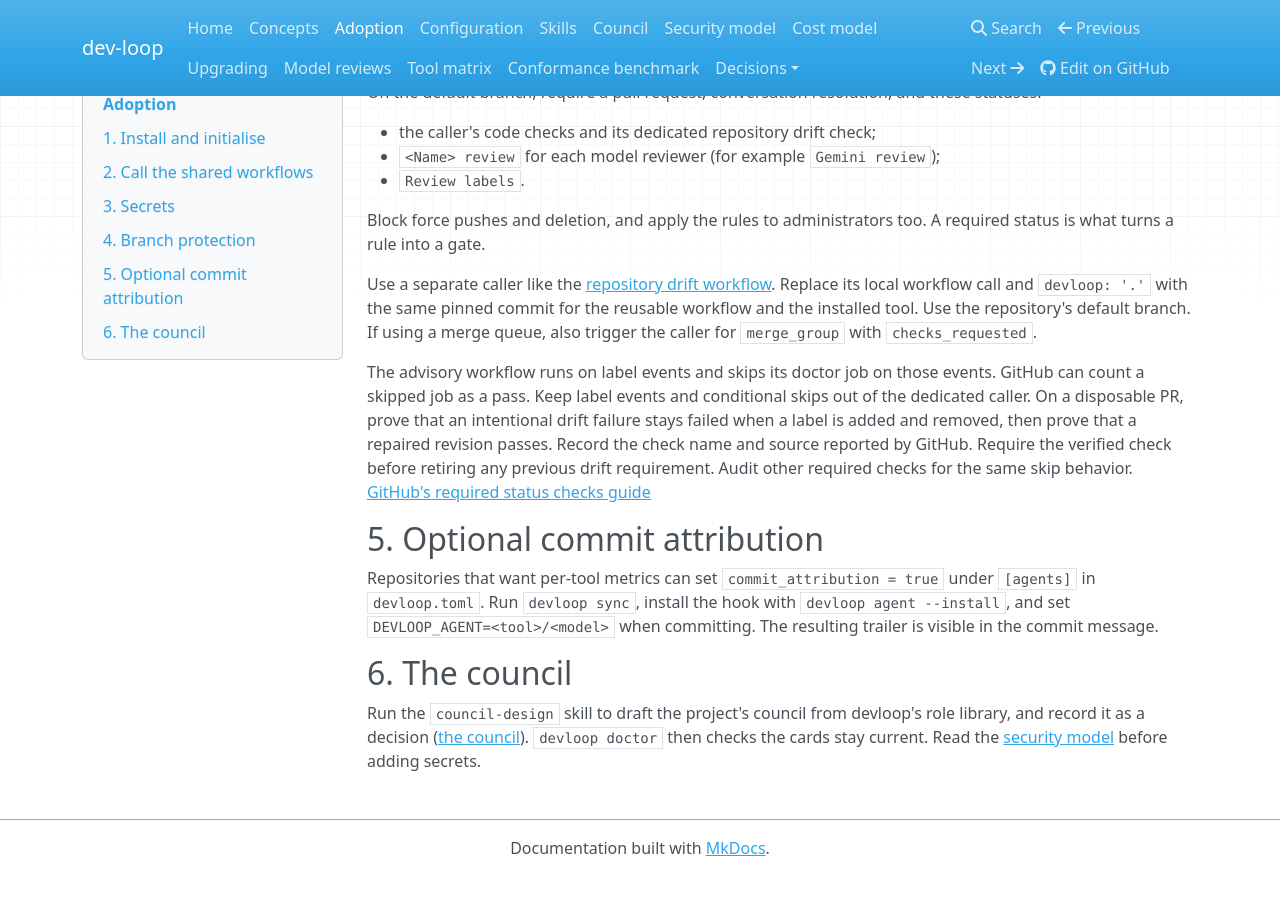
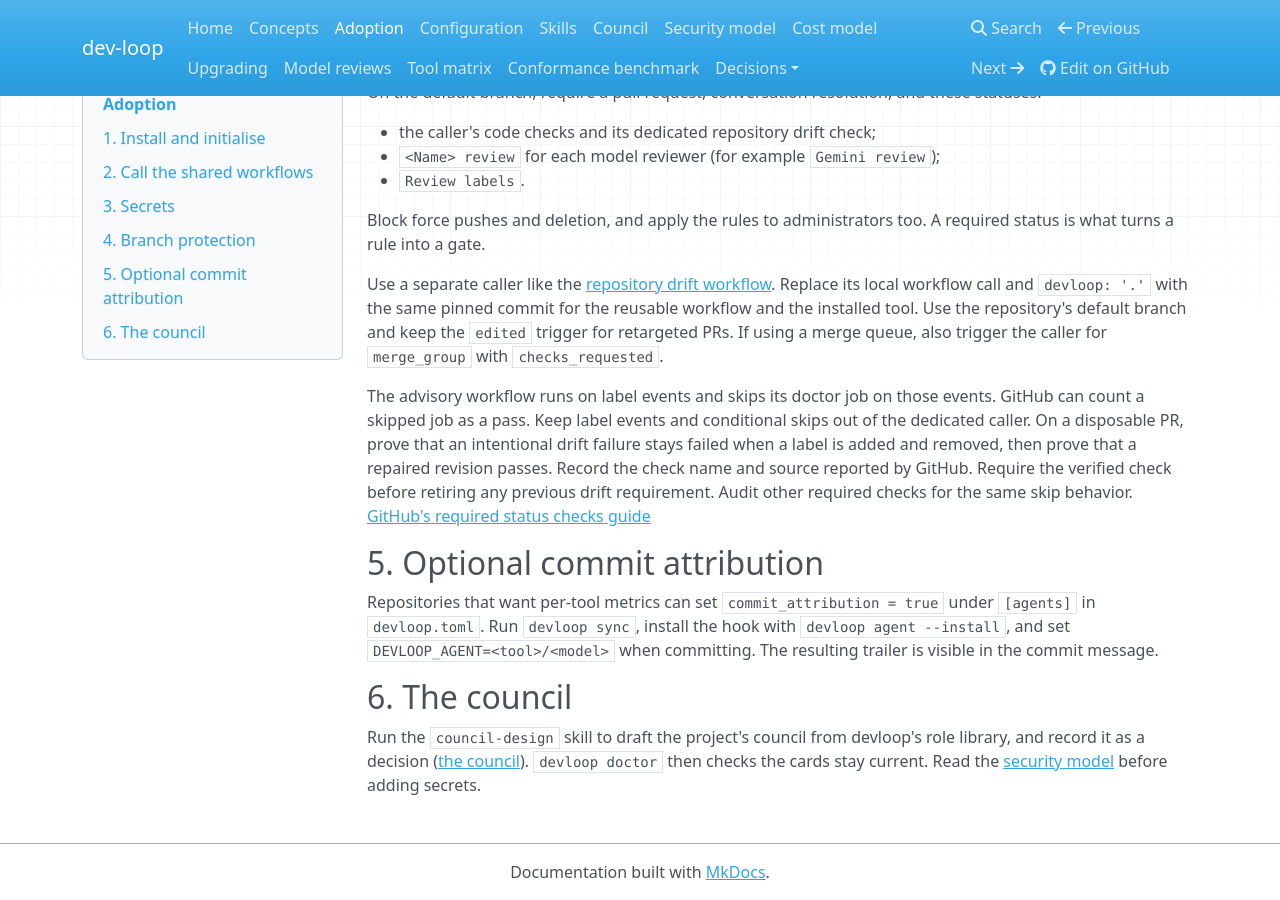
Before and after one commit to Jon-275/dev-loop, an MkDocs documentation site: the page built from docs/adoption.md, in a window 1280 px wide and 900 px high, scrolled down 1094 px. Built offline with MkDocs 1.6.1, drawn with Linux system fonts in a browser that asks for light colours; nearby versions of some CDN libraries; before the commit the page ends 1970 px from its top, so only the background shows below that.

Commit message:
Use shared tool pins and check retargeted pull requests

```diff
--- a/docs/adoption.md
+++ b/docs/adoption.md
@@ -57,7 +57,7 @@ status is what turns a rule into a gate.
 
 Use a separate caller like the [repository drift workflow](https://github.com/Jon-275/dev-loop/blob/main/.github/workflows/repository-drift.yml).
 Replace its local workflow call and `devloop: '.'` with the same pinned commit for the
-reusable workflow and the installed tool. Use the repository's default branch. If
+reusable workflow and the installed tool. Use the repository's default branch and keep the `edited` trigger for retargeted PRs. If
 using a merge queue, also trigger the caller for `merge_group` with `checks_requested`.
 
 The advisory workflow runs on label events and skips its doctor job on those events.
```
Also changed, not shown: 3 other files.
